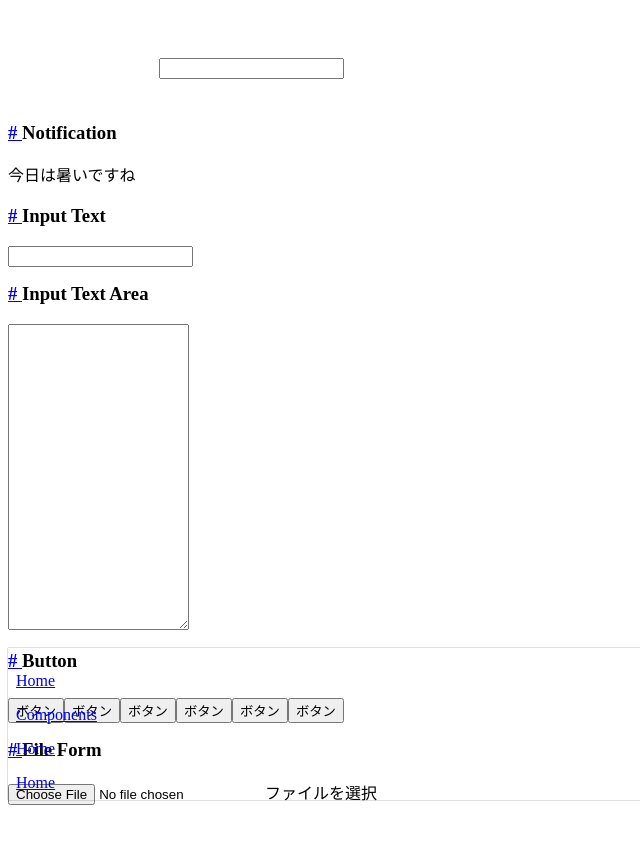
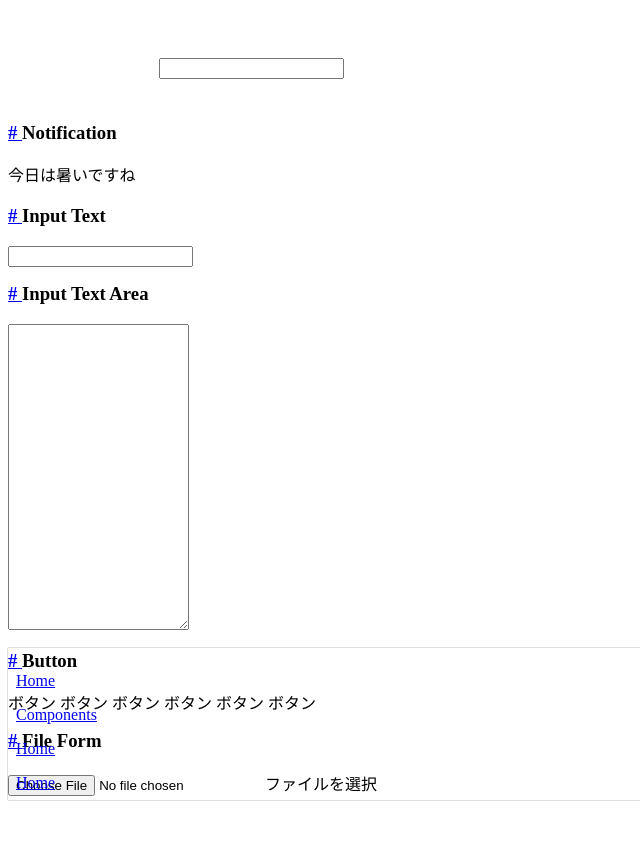
Before and after one commit to anneau/asobiba, a Nuxt app in the folder miniita/src/: page /styleguide in a window 1280 px wide. Shown: the top 844 px of the page, without its empty margins (0-640 px from the left). Built offline with nearby package versions, Linux system fonts and the light colour scheme.

Commit message:
Add button to storybook

```diff
--- a/miniita/src/components/atoms/AppButton.vue
+++ b/miniita/src/components/atoms/AppButton.vue
@@ -1,10 +1,9 @@
 <template>
-  <button
+  <a
     :class="[color, size]"
-    class="button"
-    @click="$emit('clicked')">
+    class="button">
     {{ text }}
-  </button>
+  </a>
 </template>
 
 <script>
@@ -22,6 +21,14 @@ export default {
       type: String,
       default: '',
     },
-  },
+    color: {
+      type: String,
+      default: 'is-primary'
+    },
+    size: {
+      type: String,
+      default: 'is-default'
+    },
+  }
 };
 </script>
```
Also changed, not shown: 2 other files (tests, documents, lock files or other folders).
